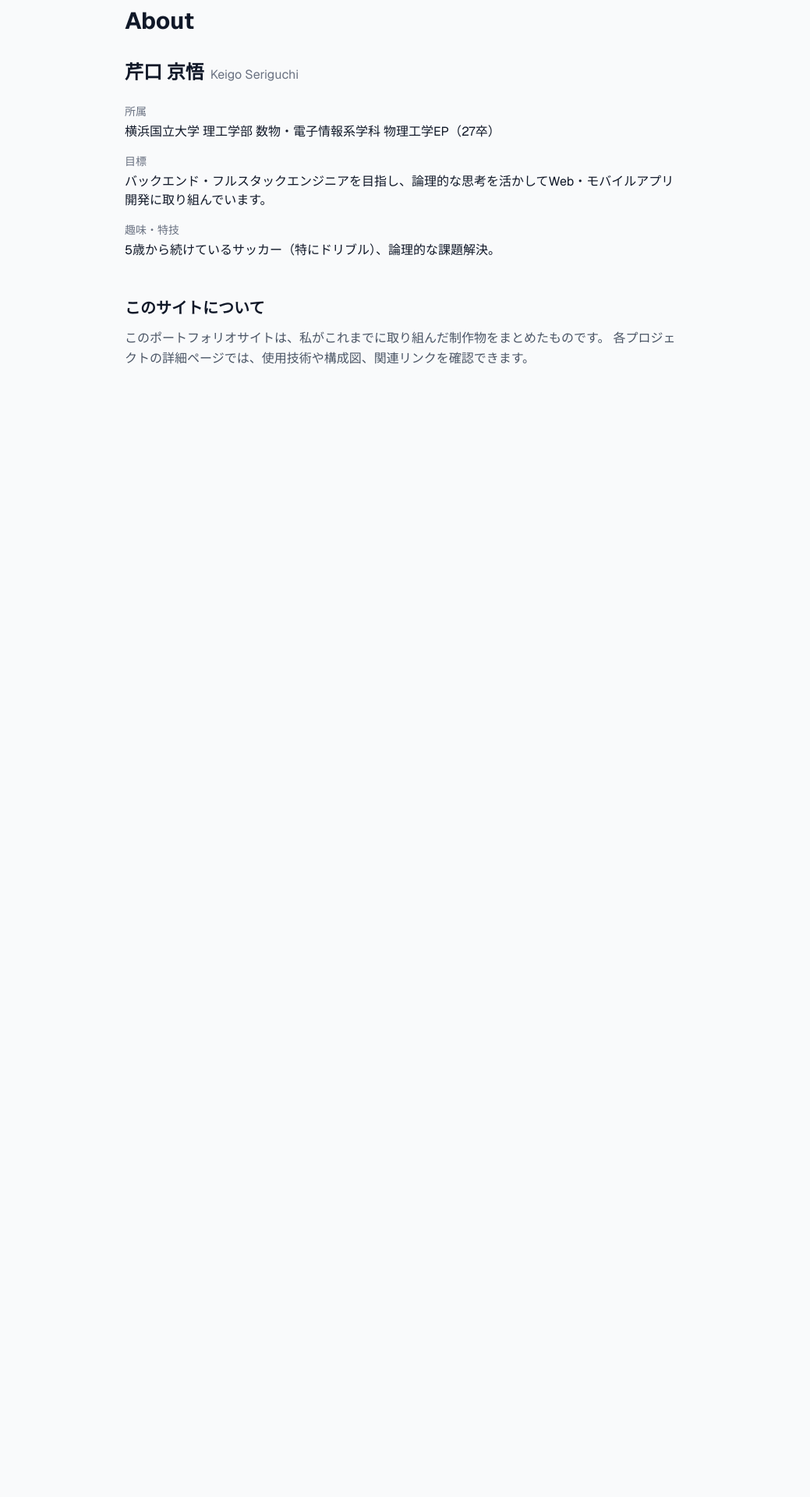
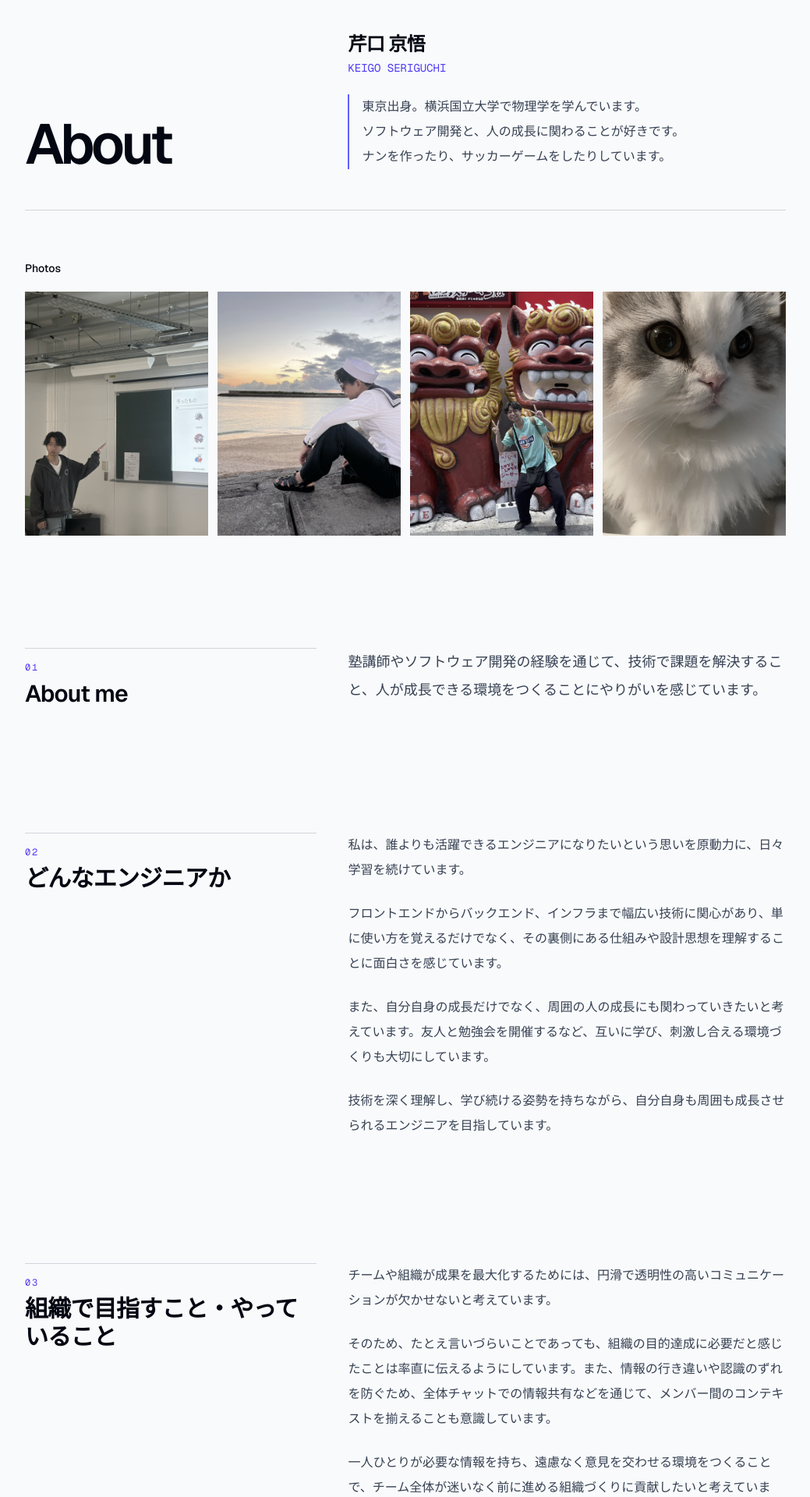
Before and after one commit to Seripro/portfolio, a Next.js app: page /about in a window 1280 px wide. Shown: the part 100-2020 px from the top of the page at 78% size, without its empty margins (120-1159 px from the left). Before the commit the page ends 800 px from the top, so only its background shows below. Built offline with nearby package versions, Linux system fonts and the light colour scheme.

Commit message:
aboutページを更新

```diff
--- a/app/about/page.tsx
+++ b/app/about/page.tsx
@@ -1,46 +1,233 @@
+import type { Metadata } from "next";
+import Image from "next/image";
+
+export const metadata: Metadata = {
+  title: "About | Keigo Seriguchi",
+  description: "芹口京悟について",
+};
+
+const photos = [
+  {
+    src: "/about/lt.JPG",
+    alt: "教室で発表する芹口京悟",
+    position: "18% center",
+  },
+  {
+    src: "/about/okinawa.JPG",
+    alt: "沖縄の海辺で過ごす芹口京悟",
+    position: "center",
+  },
+  {
+    src: "/about/okinawa2-photo.jpg",
+    alt: "沖縄のシーサーの前でポーズをとる芹口京悟",
+    position: "center",
+  },
+  {
+    src: "/about/cat-photo.jpg",
+    alt: "こちらを見つめる猫",
+    position: "center",
+  },
+];
+
+const careers = [
+  {
+    title: "学習塾向け業務管理システム開発",
+    term: "2026年8月〜9月",
+    type: "業務委託",
+    role: "Webアプリケーションエンジニア",
+    description: [
+      "学習塾向け業務管理システムの開発において、要件定義から技術選定、設計、実装まで一貫して担当しました。",
+      "顧客へのヒアリングを通じて要望の背景にある本来の課題を明確にし、予算や開発工数の制約を踏まえながら、機能の優先順位や実現方法を検討しました。",
+      "開発者と利用者の認識の違いや、実装段階で初めて判明する技術的な制約にも向き合い、顧客との合意形成から実装までを経験しました。",
+    ],
+  },
+  {
+    title: "株式会社ドリーム・アーツ",
+    term: "2025年10月〜12月",
+    type: "長期インターン",
+    role: "バックエンドエンジニア",
+    description: [
+      "大規模SaaSプロダクトのバックエンド開発および品質改善に携わりました。",
+      "既存コードの調査やIssueの実装・修正に取り組むとともに、テストコードの品質改善やドキュメント整備など、開発環境の改善にも貢献しました。",
+    ],
+  },
+  {
+    title: "つばさ株式会社",
+    term: "2025年4月〜8月",
+    type: "長期インターン",
+    role: "ソフトウェアテスター",
+    description: [
+      "ソフトウェアの動作検証や不具合の発見・報告、必要なテストケースの追加を担当しました。",
+      "IT未経験から実務に携わり、ソフトウェア開発の流れや品質保証の考え方、IT業界の基礎知識を身につけました。",
+    ],
+  },
+];
+
+function SectionHeading({
+  number,
+  children,
+}: {
+  number: string;
+  children: React.ReactNode;
+}) {
+  return (
+    <div className="border-t border-gray-300 pt-4">
+      <p className="font-mono text-xs tracking-[0.16em] text-indigo-600">
+        {number}
+      </p>
+      <h2 className="mt-2 text-2xl font-semibold tracking-tight text-gray-950 sm:text-3xl">
+        {children}
+      </h2>
+    </div>
+  );
+}
+
 export default function Page() {
   return (
-    <div className="mx-auto max-w-3xl px-6 py-12">
-      <h1 className="text-3xl font-bold text-gray-900">About</h1>
+    <div className="mx-auto max-w-5xl px-6 py-12 sm:py-20">
+      <header className="grid gap-10 border-b border-gray-300 pb-12 lg:grid-cols-[0.8fr_1.2fr] lg:items-end">
+        <div>
+          <h1 className="text-5xl font-semibold tracking-[-0.06em] text-gray-950 sm:text-7xl">
+            About
+          </h1>
+        </div>
+        <div className="lg:pb-1">
+          <p className="text-2xl font-semibold tracking-tight text-gray-950">
+            芹口 京悟
+          </p>
+          <p className="mt-1 font-mono text-sm text-indigo-600">
+            KEIGO SERIGUCHI
+          </p>
+          <p className="mt-6 border-l-2 border-indigo-500 pl-4 leading-8 text-gray-700">
+            東京出身。横浜国立大学で物理学を学んでいます。
+            <br />
+            ソフトウェア開発と、人の成長に関わることが好きです。
+            <br />
+            ナンを作ったり、サッカーゲームをしたりしています。
+          </p>
+        </div>
+      </header>
 
-      <section className="mt-8">
-        <h2 className="text-2xl font-semibold text-gray-900">
-          芹口 京悟
-          <span className="ml-2 text-base font-normal text-gray-500">
-            Keigo Seriguchi
-          </span>
-        </h2>
-
-        <dl className="mt-6 space-y-4">
-          <div>
-            <dt className="text-sm font-medium text-gray-500">所属</dt>
-            <dd className="mt-1 text-gray-900">
-              横浜国立大学 理工学部 数物・電子情報系学科 物理工学EP（27卒）
-            </dd>
-          </div>
-
-          <div>
-            <dt className="text-sm font-medium text-gray-500">目標</dt>
-            <dd className="mt-1 text-gray-900">
-              バックエンド・フルスタックエンジニアを目指し、論理的な思考を活かしてWeb・モバイルアプリ開発に取り組んでいます。
-            </dd>
-          </div>
-
-          <div>
-            <dt className="text-sm font-medium text-gray-500">趣味・特技</dt>
-            <dd className="mt-1 text-gray-900">
-              5歳から続けているサッカー（特にドリブル）、論理的な課題解決。
-            </dd>
-          </div>
-        </dl>
+      <section className="py-12 sm:py-16" aria-labelledby="photos-heading">
+        <div className="mb-5">
+          <h2 id="photos-heading" className="text-sm font-medium text-gray-950">
+            Photos
+          </h2>
+        </div>
+        <div className="grid grid-cols-2 gap-2 sm:grid-cols-4 sm:gap-3">
+          {photos.map((photo, index) => (
+            <figure
+              key={photo.src}
+              className="group relative aspect-[3/4] overflow-hidden bg-gray-200"
+            >
+              <Image
+                src={photo.src}
+                alt={photo.alt}
+                fill
+                sizes="(max-width: 640px) 50vw, (max-width: 1024px) 25vw, 260px"
+                style={{ objectPosition: photo.position }}
+                className="object-cover grayscale-[40%] transition duration-500 ease-out group-hover:scale-[1.035] group-hover:grayscale-0"
+              />
+              <figcaption className="absolute bottom-0 left-0 bg-indigo-600/90 px-2 py-1 font-mono text-[10px] tracking-[0.12em] text-white opacity-0 transition-opacity duration-300 group-hover:opacity-100">
+                0{index + 1}
+              </figcaption>
+            </figure>
+          ))}
+        </div>
       </section>
 
-      <section className="mt-12">
-        <h2 className="text-xl font-semibold text-gray-900">このサイトについて</h2>
-        <p className="mt-3 text-gray-600 leading-relaxed">
-          このポートフォリオサイトは、私がこれまでに取り組んだ制作物をまとめたものです。
-          各プロジェクトの詳細ページでは、使用技術や構成図、関連リンクを確認できます。
+      <section className="grid gap-10 py-12 sm:grid-cols-[0.8fr_1.2fr] sm:py-20">
+        <SectionHeading number="01">About me</SectionHeading>
+        <p className="max-w-2xl text-lg leading-9 text-gray-700">
+          塾講師やソフトウェア開発の経験を通じて、技術で課題を解決すること、人が成長できる環境をつくることにやりがいを感じています。
         </p>
+      </section>
+      <section className="grid gap-10 py-12 sm:grid-cols-[0.8fr_1.2fr] sm:py-20">
+        <SectionHeading number="02">どんなエンジニアか</SectionHeading>
+        <div className="max-w-2xl space-y-6 leading-8 text-gray-700">
+          <p>
+            私は、誰よりも活躍できるエンジニアになりたいという思いを原動力に、日々学習を続けています。
+          </p>
+          <p>
+            フロントエンドからバックエンド、インフラまで幅広い技術に関心があり、単に使い方を覚えるだけでなく、その裏側にある仕組みや設計思想を理解することに面白さを感じています。
+          </p>
+          <p>
+            また、自分自身の成長だけでなく、周囲の人の成長にも関わっていきたいと考えています。友人と勉強会を開催するなど、互いに学び、刺激し合える環境づくりも大切にしています。
+          </p>
+          <p>
+            技術を深く理解し、学び続ける姿勢を持ちながら、自分自身も周囲も成長させられるエンジニアを目指しています。
+          </p>
+        </div>
+      </section>
+      <section className="grid gap-10 py-12 sm:grid-cols-[0.8fr_1.2fr] sm:py-20">
+        <SectionHeading number="03">
+          組織で目指すこと・やっていること
+        </SectionHeading>
+        <div className="max-w-2xl space-y-6 leading-8 text-gray-700">
+          <p>
+            チームや組織が成果を最大化するためには、円滑で透明性の高いコミュニケーションが欠かせないと考えています。
+          </p>
+          <p>
+            そのため、たとえ言いづらいことであっても、組織の目的達成に必要だと感じたことは率直に伝えるようにしています。また、情報の行き違いや認識のずれを防ぐため、全体チャットでの情報共有などを通じて、メンバー間のコンテキストを揃えることも意識しています。
+          </p>
+          <p>
+            一人ひとりが必要な情報を持ち、遠慮なく意見を交わせる環境をつくることで、チーム全体が迷いなく前に進める組織づくりに貢献したいと考えています。
+          </p>
+        </div>
+      </section>
+      <section className="grid gap-10 py-12 sm:grid-cols-[0.8fr_1.2fr] sm:py-20">
+        <SectionHeading number="04">個人として目指すこと</SectionHeading>
+        <div className="max-w-2xl space-y-6 leading-8 text-gray-700">
+          <p>
+            フロントエンドからバックエンド、インフラまで幅広い技術領域に精通し、技術力でチームを牽引できるフルスタックなテックリードを目指しています。
+          </p>
+          <p>
+            また、将来的には自分自身が成果を出すだけでなく、若手エンジニアの育成にも積極的に携わりたいです。技術的な判断に迷ったときに「この人に聞けば大丈夫」と思ってもらえるような、技術力と信頼を兼ね備えたエンジニアになることが目標です。
+          </p>
+        </div>
+      </section>
+      <section className="grid gap-10 py-12 sm:grid-cols-[0.8fr_1.2fr] sm:py-20">
+        <SectionHeading number="05">仕事以外の自分</SectionHeading>
+        <div className="max-w-2xl space-y-6 leading-8 text-gray-700">
+          <p>
+            友人や家族と過ごす時間が好きで、友人を家に招いてサッカーを観戦したり、一緒に遊んだりしています。一方で、一人で過ごす時間も同じくらい好きで、休日には自転車で少し離れたカフェに行き、勉強したり、のんびり過ごしたりしています。
+          </p>
+          <p>
+            体を動かすことも好きで、サッカーをしたり、ジムでトレーニングをしたりしています。
+          </p>
+        </div>
+      </section>
+
+      <section className="border-t border-gray-300 py-12 sm:py-20">
+        <div className="grid gap-10 sm:grid-cols-[0.8fr_1.2fr]">
+          <SectionHeading number="06">経歴</SectionHeading>
+          <div>
+            {careers.map((career, index) => (
+              <article
+                key={career.title}
+                className={
+                  index === 0 ? "" : "mt-12 border-t border-gray-200 pt-12"
+                }
+              >
+                <p className="font-mono text-xs tracking-[0.12em] text-gray-500">
+                  {career.term}
+                  {career.type ? ` ｜ ${career.type}` : ""}
+                </p>
+                <h3 className="mt-3 text-xl font-semibold tracking-tight text-gray-950">
+                  {career.title}
+                </h3>
+                <p className="mt-2 text-sm text-gray-500">
+                  職種：{career.role}
+                </p>
+                <div className="mt-6 space-y-4 leading-8 text-gray-700">
+                  {career.description.map((paragraph) => (
+                    <p key={paragraph}>{paragraph}</p>
+                  ))}
+                </div>
+              </article>
+            ))}
+          </div>
+        </div>
       </section>
     </div>
   );
```
